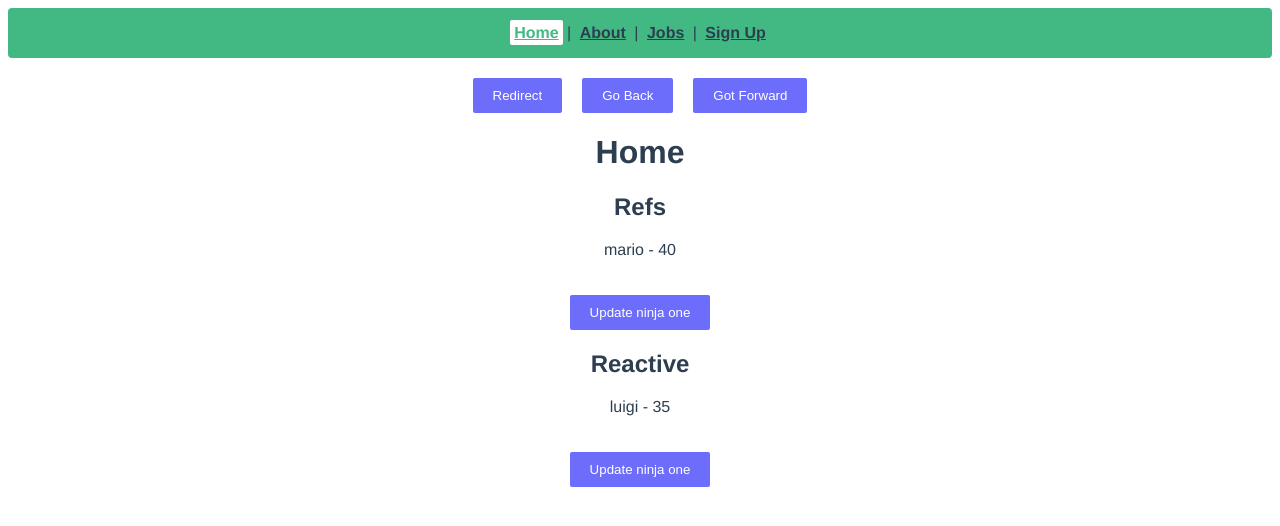
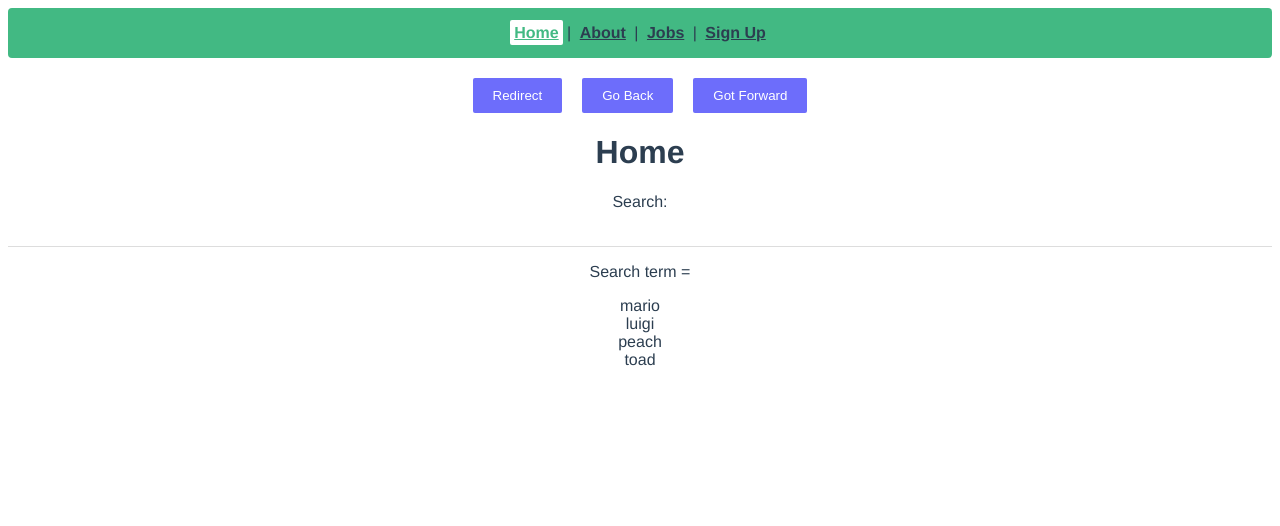
Before and after one commit to KoyFoster/vue-web-form, a Vue app: page / in a window 1280 px wide. Shown: the top 526 px of the page. Built offline with nearby package versions, Linux system fonts and the light colour scheme.

Commit message:
using computed values in composition api

```diff
--- a/src/views/HomeView.vue
+++ b/src/views/HomeView.vue
@@ -1,32 +1,26 @@
 <template>
   <div class="home">
     <h1>Home</h1>
-    <h2>Refs</h2>
-    <p>{{ ninjaOne.name }} - {{ ninjaOne.age }}</p>
-    <button @click="updateNinjaOne">Update ninja one</button>
-    <h2>Reactive</h2>
-    <p>{{ ninjaTwo.name }} - {{ ninjaTwo.age }}</p>
-    <button @click="updateNinjaTwo">Update ninja one</button>
+    Search:<input type="text" v-model="search" />
+    <p>Search term = {{ search }}</p>
+    <div v-for="name in matchingNames" :key="name">{{ name }}</div>
   </div>
 </template>
 
 <script>
-import { ref, reactive } from "@vue/reactivity";
+import { computed, ref } from "@vue/runtime-core";
 export default {
   name: "HomeView",
   // setup runs before everything else
   setup() {
-    const ninjaOne = ref({ name: "mario", age: 40 });
-    const ninjaTwo = reactive({ name: "luigi", age: 35 });
+    const names = ref(["mario", "luigi", "peach", "toad"]);
+    const search = ref("");
 
-    const updateNinjaOne = () => {
-      ninjaOne.value.age = 45;
-    };
-    const updateNinjaTwo = () => {
-      ninjaTwo.age = 40;
-    };
+    const matchingNames = computed(() => {
+      return names.value.filter((name) => name.includes(search.value));
+    });
 
-    return { ninjaOne, updateNinjaOne, ninjaTwo, updateNinjaTwo };
+    return { names, search, matchingNames };
   },
 };
 </script>
```
